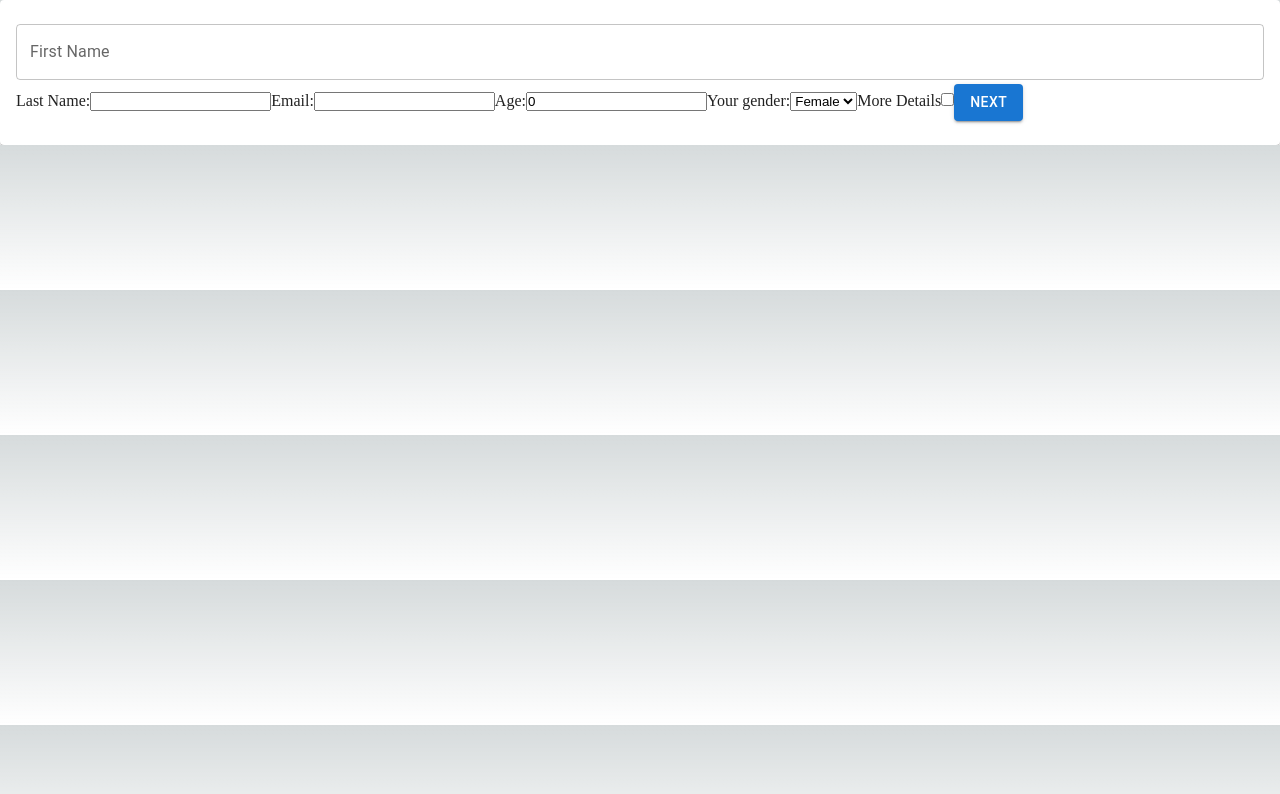
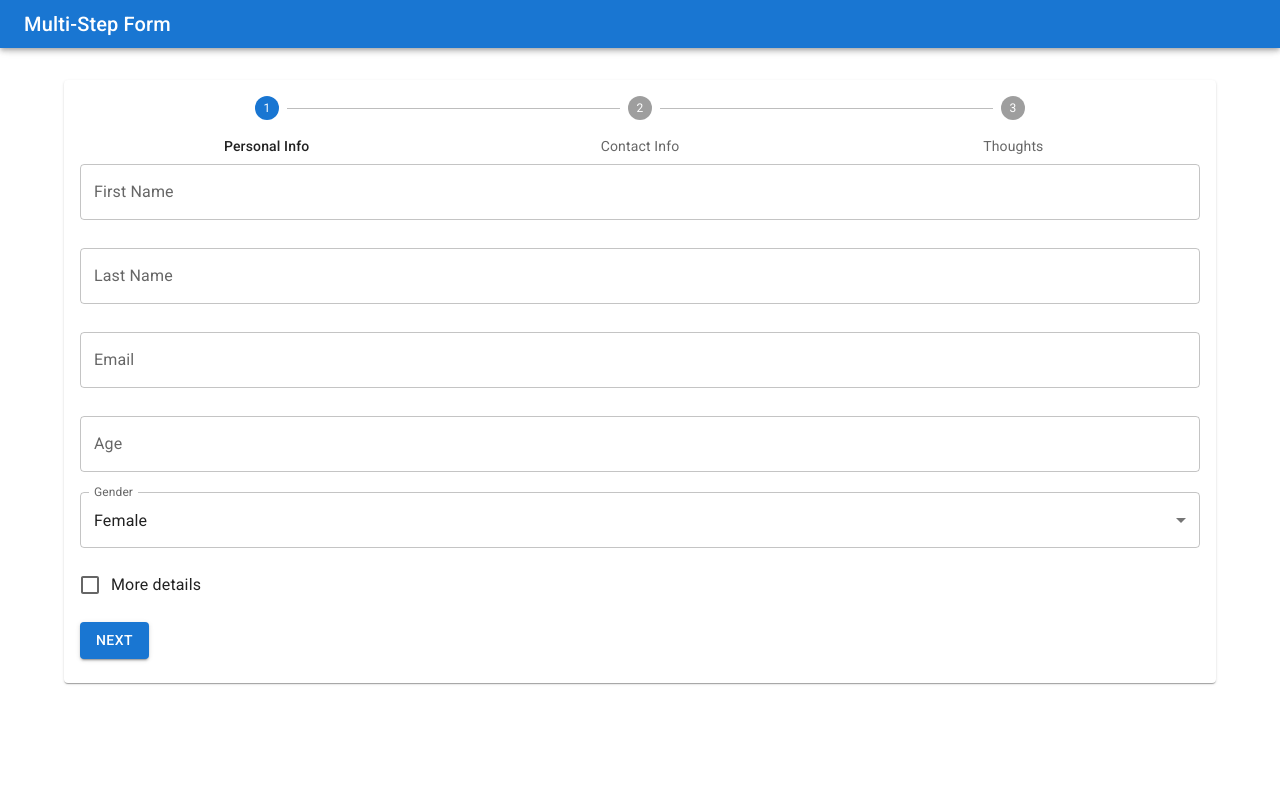
Before and after one commit to BatuhanBudak/multi-step-form, a Next.js app: page / in a window 1280 px wide. Shown: the top 794 px of the page. Built offline with nearby package versions, Linux system fonts and the light colour scheme.

Commit message:
Style form with materialUI

```diff
--- a/pages/_app.tsx
+++ b/pages/_app.tsx
@@ -1,6 +1,38 @@
-import '../styles/globals.css'
-import type { AppProps } from 'next/app'
+import "../styles/globals.css";
+import type { AppProps } from "next/app";
+import Head from "next/head";
+import React from "react";
+import {
+  AppBar,
+  Box,
+  Container,
+  CssBaseline,
+  Paper,
+  Toolbar,
+  Typography,
+} from "@mui/material";
 
 export default function App({ Component, pageProps }: AppProps) {
-  return <Component {...pageProps} />
+  return (
+    <React.Fragment>
+      <Head>
+        <title>Multi-Step Form</title>
+        <meta
+          name="viewport"
+          content="minimum-scale=1, initial-scale=1, width=device-width"
+        />
+      </Head>
+      <AppBar position="fixed">
+        <Toolbar variant="dense">
+          <Typography variant="h6">Multi-Step Form</Typography>
+        </Toolbar>
+      </AppBar>
+      <CssBaseline />
+      <Container>
+        <Box marginTop={10}>
+          <Component {...pageProps} />
+        </Box>
+      </Container>
+    </React.Fragment>
+  );
 }
--- a/pages/_document.tsx
+++ b/pages/_document.tsx
@@ -1,13 +1,19 @@
-import { Html, Head, Main, NextScript } from 'next/document'
+import { Html, Head, Main, NextScript } from "next/document";
 
 export default function Document() {
   return (
     <Html lang="en">
-      <Head />
+      <Head>
+        <link
+          rel="stylesheet"
+          href="https://fonts.googleapis.com/css?family=Roboto:300,400,500,700&display=swap"
+        />
+      </Head>
+
       <body>
         <Main />
         <NextScript />
       </body>
     </Html>
-  )
+  );
 }
--- a/pages/index.tsx
+++ b/pages/index.tsx
@@ -6,11 +6,9 @@ const inter = Inter({ subsets: ["latin"] });
 export default function Home() {
   return (
     <>
-      <main>
-        <CheckoutFormProvider>
-          <FormManager />
-        </CheckoutFormProvider>
-      </main>
+      <CheckoutFormProvider>
+        <FormManager />
+      </CheckoutFormProvider>
     </>
   );
 }
--- a/src/components/FormFirstStep/FormFirstStep.tsx
+++ b/src/components/FormFirstStep/FormFirstStep.tsx
@@ -6,13 +6,21 @@ import { IFormFirstStep } from "./IFormFirstStep";
 import { FirstPageSchema } from "./FormFirstStepResolver";
 import { yupResolver } from "@hookform/resolvers/yup";
 import Button from "@mui/material/Button";
-import { Box, TextField } from "@mui/material";
+import {
+  Box,
+  Checkbox,
+  FormControl,
+  FormControlLabel,
+  InputLabel,
+  MenuItem,
+  Select,
+  TextField,
+} from "@mui/material";
 
-const FormFirstStep: FC<IFormManagerProps> = ({ setActiveStep }) => {
+const FormFirstStep: FC = () => {
   const formContext = useCheckout();
 
   const {
-    register,
     handleSubmit,
     watch,
     control,
@@ -27,12 +35,12 @@ const FormFirstStep: FC<IFormManagerProps> = ({ setActiveStep }) => {
   const onSubmit: SubmitHandler<IFormFirstStep> = (data) => {
     console.log("data", data);
     formContext.dispatch({ type: "updateFirstForm", payload: data });
-    setActiveStep(1);
+    formContext.dispatch({ type: "setStep", payload: 1 });
   };
 
   return (
     <form onSubmit={handleSubmit(onSubmit)}>
-      <Box>
+      <Box paddingBottom={2}>
         <Controller
           name="firstName"
           control={control}
@@ -48,37 +56,111 @@ const FormFirstStep: FC<IFormManagerProps> = ({ setActiveStep }) => {
             />
           )}
         />
-        {errors.firstName && <span>{errors.firstName.message}</span>}
       </Box>
-      <label>
-        Last Name:
-        <input {...register("lastName")} />
-      </label>
-      <label>
-        Email:
-        <input type="email" {...register("email")} />
-      </label>
-      <label>
-        Age:
-        <input type="number" {...register("age", { valueAsNumber: true })} />
-      </label>
-      {errors.age && <span>{errors.age.message}</span>}
-      <label>
-        Your gender:
-        <select {...register("gender")}>
-          <option value="female">Female</option>
-          <option value="male">Male</option>
-          <option value="other">Other</option>
-        </select>
-      </label>
-      <label>More Details</label>
-      <input type="checkbox" {...register("moreDetail")} />
+      <Box paddingBottom={2}>
+        <Controller
+          name="lastName"
+          control={control}
+          render={({ field }) => (
+            <TextField
+              {...field}
+              label="Last Name"
+              variant="outlined"
+              fullWidth
+              margin="dense"
+              error={!!errors.lastName}
+              helperText={errors.lastName?.message ?? ""}
+            />
+          )}
+        />
+      </Box>
+      <Box paddingBottom={2}>
+        <Controller
+          name="email"
+          control={control}
+          render={({ field }) => (
+            <TextField
+              {...field}
+              label="Email"
+              variant="outlined"
+              fullWidth
+              margin="dense"
+              error={!!errors.email}
+              helperText={errors.email?.message ?? ""}
+            />
+          )}
+        />
+      </Box>
+      <Box paddingBottom={2}>
+        <Controller
+          name="age"
+          control={control}
+          render={({ field }) => (
+            <TextField
+              {...field}
+              label="Age"
+              variant="outlined"
+              fullWidth
+              margin="dense"
+              error={!!errors.age}
+              helperText={errors.age?.message ?? ""}
+            />
+          )}
+        />
+      </Box>
+      <Box paddingBottom={2}>
+        <FormControl fullWidth>
+          <InputLabel htmlFor="gender">Gender</InputLabel>
+          <Controller
+            name="gender"
+            control={control}
+            render={({ field: { onChange, value } }) => (
+              <Select
+                value={value}
+                onChange={onChange}
+                label="Gender"
+                labelId="gender"
+                fullWidth
+              >
+                <MenuItem value="female">Female</MenuItem>
+                <MenuItem value="male">Male</MenuItem>
+                <MenuItem value="other">Other</MenuItem>
+              </Select>
+            )}
+          />
+        </FormControl>
+      </Box>
+      <Box paddingBottom={2}>
+        <Controller
+          control={control}
+          name="moreDetail"
+          defaultValue={false}
+          render={({ field: { onChange, value } }) => (
+            <FormControlLabel
+              label="More details"
+              control={<Checkbox checked={value} onChange={onChange} />}
+            />
+          )}
+        />
+      </Box>
       {moreDetail && (
-        <div>
-          <label>Interests</label>
-          <input type="text" {...register("interests")} />
-          {errors.interests && <span>{errors.interests.message}</span>}
-        </div>
+        <Box paddingBottom={2}>
+          <Controller
+            name="interests"
+            control={control}
+            render={({ field }) => (
+              <TextField
+                {...field}
+                label="Interests"
+                variant="outlined"
+                fullWidth
+                margin="dense"
+                error={!!errors.interests}
+                helperText={errors.interests?.message ?? ""}
+              />
+            )}
+          />
+        </Box>
       )}
       <Button variant="contained" color="primary" type="submit">
         Next
--- a/src/components/FormManager/FormManager.tsx
+++ b/src/components/FormManager/FormManager.tsx
@@ -1,18 +1,45 @@
-import { Card, CardContent } from "@mui/material";
+import { Box, Card, CardContent } from "@mui/material";
 import { useState } from "react";
 import FormFirstStep from "../FormFirstStep/FormFirstStep";
 import FormSecondStep from "../FormSecondStep/FormSecondStep";
 import FormThirdStep from "../formThirdStep/FormThirdStep";
+import Stepper from "@mui/material/Stepper";
+import Step from "@mui/material/Step";
+import StepLabel from "@mui/material/StepLabel";
+import { useCheckout } from "../../context/CheckoutFormContext";
 
 const FormManager = () => {
-  const [step, setActiveStep] = useState(0);
+  // const [step, setActiveStep] = useState(0);
+  const { state } = useCheckout();
+
+  function getStepContent(step: number) {
+    switch (step) {
+      case 0:
+        return <FormFirstStep />;
+      case 1:
+        return <FormSecondStep />;
+      case 2:
+        return <FormThirdStep />;
+      default:
+        return "Unknown step";
+    }
+  }
 
   return (
     <Card>
       <CardContent>
-        {step === 0 && <FormFirstStep setActiveStep={setActiveStep} />}
-        {step === 1 && <FormSecondStep setActiveStep={setActiveStep} />}
-        {step === 2 && <FormThirdStep setActiveStep={setActiveStep} />}
+        <Stepper activeStep={state.activeStep} alternativeLabel>
+          <Step>
+            <StepLabel>Personal Info</StepLabel>
+          </Step>
+          <Step>
+            <StepLabel>Contact Info</StepLabel>
+          </Step>
+          <Step>
+            <StepLabel>Thoughts</StepLabel>
+          </Step>
+        </Stepper>
+        <Box>{getStepContent(state.activeStep)}</Box>
       </CardContent>
     </Card>
   );
--- a/src/components/formThirdStep/FormThirdStep.tsx
+++ b/src/components/formThirdStep/FormThirdStep.tsx
@@ -1,38 +1,75 @@
 import { yupResolver } from "@hookform/resolvers/yup";
 import React, { FC } from "react";
-import { SubmitHandler, useForm } from "react-hook-form";
+import { Controller, SubmitHandler, useForm } from "react-hook-form";
 import { useCheckout } from "../../context/CheckoutFormContext";
 import { IFormManagerProps } from "../FormManager/IFormManagerProps";
 import { ThirdPageSchema } from "./FormThirdStepResolver";
 import { IFormThirdStep } from "./IFormThirdStep";
 import Button from "@mui/material/Button";
+import { Box, CircularProgress, Grid, TextField } from "@mui/material";
 
-const FormThirdStep: FC<IFormManagerProps> = ({ setActiveStep }) => {
+const sleep = (time: number) => new Promise((acc) => setTimeout(acc, time));
+
+const FormThirdStep: FC = () => {
   const formContext = useCheckout();
-  const { register, handleSubmit } = useForm({
+  const {
+    handleSubmit,
+    control,
+    formState: { isSubmitting },
+  } = useForm({
     defaultValues: formContext.state.thirdForm,
     resolver: yupResolver(ThirdPageSchema),
   });
 
-  const onSubmit: SubmitHandler<IFormThirdStep> = (data) => {
+  const onSubmit: SubmitHandler<IFormThirdStep> = async (data) => {
     formContext.dispatch({ type: "updateThirdForm", payload: data });
+    await sleep(3000);
+    formContext.dispatch({ type: "setStep", payload: 3 });
   };
 
   return (
     <form onSubmit={handleSubmit(onSubmit)}>
-      <label>
-        Final Thoughts:
-        <input type="text" {...register("finalThoughts")} />
-      </label>
+      <Box paddingBottom={2}>
+        <Controller
+          name="finalThoughts"
+          control={control}
+          render={({ field }) => (
+            <TextField
+              {...field}
+              label="Final Thoughts"
+              variant="outlined"
+              fullWidth
+              margin="dense"
+            />
+          )}
+        />
+      </Box>
+      <Grid container justifyContent="space-between">
+        <Grid item>
           <Button
             variant="contained"
             color="primary"
             type="button"
-        onClick={() => setActiveStep(1)}
+            onClick={() =>
+              formContext.dispatch({ type: "setStep", payload: 1 })
+            }
+            disabled={isSubmitting}
           >
             Previous
           </Button>
-      <Button type="submit">Submit</Button>
+        </Grid>
+        <Grid item>
+          <Button
+            variant="contained"
+            color="primary"
+            type="submit"
+            startIcon={isSubmitting ? <CircularProgress size="1rem" /> : null}
+            disabled={isSubmitting}
+          >
+            Submit
+          </Button>
+        </Grid>
+      </Grid>
     </form>
   );
 };
--- a/src/context/CheckoutFormContext.tsx
+++ b/src/context/CheckoutFormContext.tsx
@@ -7,7 +7,7 @@ const initialState: State = {
   firstForm: {
     firstName: "",
     lastName: "",
-    age: 0,
+    age: "",
     email: "",
 
     millionare: false,
@@ -26,6 +26,7 @@ const initialState: State = {
   thirdForm: {
     finalThoughts: "",
   },
+  activeStep: 0,
 };
 
 const CheckoutFormContext = createContext<
--- a/src/context/ContextTypes.ts
+++ b/src/context/ContextTypes.ts
@@ -6,11 +6,13 @@ export type State = {
   firstForm: IFormFirstStep;
   secondForm: IFormSecondStep;
   thirdForm: IFormThirdStep;
+  activeStep: number;
 };
 
 export type Action =
   | { type: "updateFirstForm"; payload: IFormFirstStep }
   | { type: "updateSecondForm"; payload: IFormSecondStep }
-  | { type: "updateThirdForm"; payload: IFormThirdStep };
+  | { type: "updateThirdForm"; payload: IFormThirdStep }
+  | { type: "setStep"; payload: number };
 
 export type FormProviderProps = { children: React.ReactNode };
--- a/src/context/FormReducer.ts
+++ b/src/context/FormReducer.ts
@@ -19,6 +19,11 @@ export const formReducer = (state: State, action: Action) => {
         ...state,
         thirdForm: action.payload,
       };
+    case "setStep":
+      return {
+        ...state,
+        activeStep: action.payload,
+      };
 
     default: {
       throw new Error(`Unhandled action type`);
--- a/styles/globals.css
+++ b/styles/globals.css
@@ -1,9 +1,9 @@
 :root {
   --max-width: 1100px;
   --border-radius: 12px;
-  --font-mono: ui-monospace, Menlo, Monaco, 'Cascadia Mono', 'Segoe UI Mono',
-    'Roboto Mono', 'Oxygen Mono', 'Ubuntu Monospace', 'Source Code Pro',
-    'Fira Mono', 'Droid Sans Mono', 'Courier New', monospace;
+  --font-mono: ui-monospace, Menlo, Monaco, "Cascadia Mono", "Segoe UI Mono",
+    "Roboto Mono", "Oxygen Mono", "Ubuntu Monospace", "Source Code Pro",
+    "Fira Mono", "Droid Sans Mono", "Courier New", monospace;
 
   --foreground-rgb: 0, 0, 0;
   --background-start-rgb: 214, 219, 220;
@@ -83,6 +83,7 @@ html,
 body {
   max-width: 100vw;
   overflow-x: hidden;
+  height: 100vh;
 }
 
 body {
```
Also changed, not shown: src/components/FormSecondStep/FormSecondStep.tsx (+126 -40 lines), src/components/FormStepper/FormStepper.tsx (added, +9 -0 lines). Lines whose indentation alone changed are shown as unchanged.
